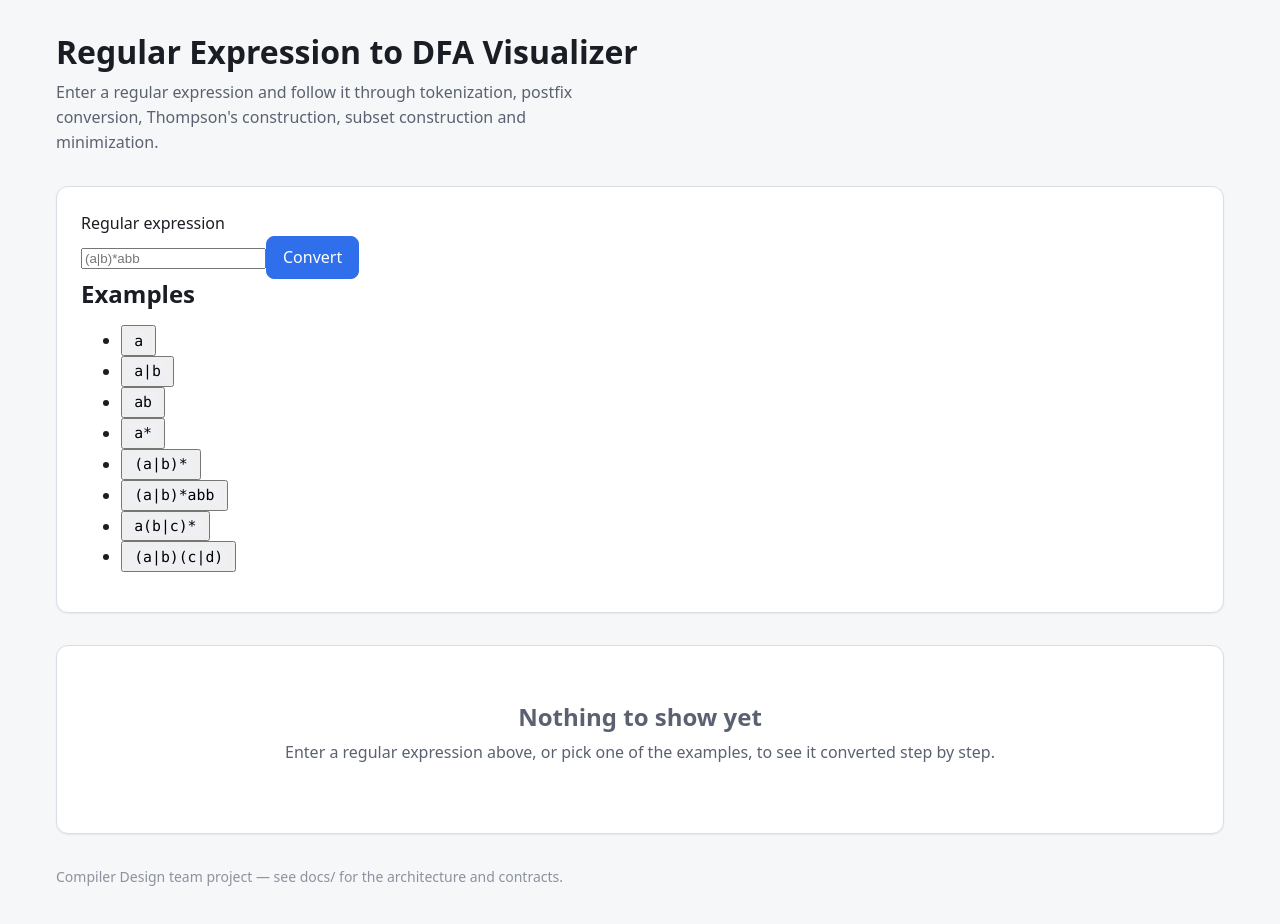
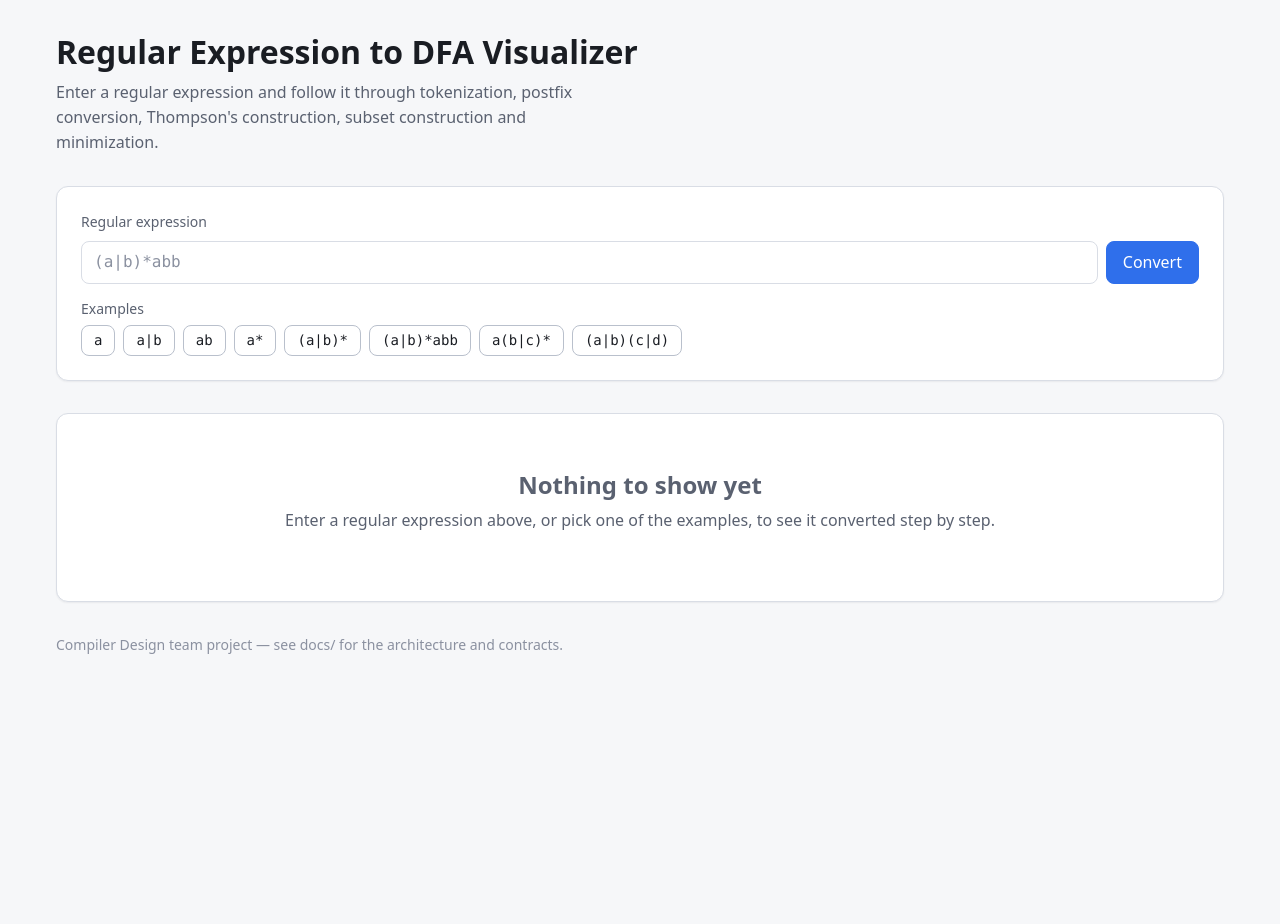
Before and after one commit to Vaastav06/DFA-Visualizer, a React (Vite) app: page / in a window 1280 px wide. Shown: the top 924 px of the page. After the commit the page ends 800 px from the top, so only its background shows below. Built offline with nearby package versions, Linux system fonts and the light colour scheme.

Commit message:
style: polish UI controls

```diff
--- a/src/components/ExampleExpressions.tsx
+++ b/src/components/ExampleExpressions.tsx
@@ -6,6 +6,7 @@
  */
 
 import { EXAMPLE_EXPRESSIONS } from '../data/examples';
+import '../styles/components/ExampleExpressions.css';
 
 interface ExampleExpressionsProps {
   onSelect?: (expression: string) => void;
--- a/src/components/RegexInput.tsx
+++ b/src/components/RegexInput.tsx
@@ -7,6 +7,7 @@
  */
 
 import { useState, type FormEvent } from 'react';
+import '../styles/components/RegexInput.css';
 
 interface RegexInputProps {
   value?: string;
--- /dev/null
+++ b/src/styles/components/ExampleExpressions.css
@@ -0,0 +1,63 @@
+/*
+ * Example expression chips.
+ *
+ * Component styles for ExampleExpressions — tokens only, no literals.
+ */
+
+.examples {
+  margin-top: var(--space-4);
+}
+
+.examples__heading {
+  font-size: var(--font-size-sm);
+  font-weight: 500;
+  color: var(--text-secondary);
+}
+
+.examples__list {
+  display: flex;
+  flex-wrap: wrap;
+  gap: var(--space-2);
+  margin: 0;
+  padding: 0;
+  list-style: none;
+}
+
+.examples__item {
+  appearance: none;
+  -webkit-appearance: none;
+  margin: 0;
+  padding: var(--space-1) var(--space-3);
+  border: 1px solid var(--border-strong);
+  border-radius: var(--radius-md);
+  background: var(--surface);
+  color: var(--text-primary);
+  font-family: var(--font-mono);
+  font-size: var(--font-size-sm);
+  line-height: 1.5;
+  text-align: left;
+  transition:
+    background-color 0.15s ease,
+    border-color 0.15s ease,
+    color 0.15s ease;
+}
+
+.examples__item:hover:not(:disabled) {
+  background: var(--accent-subtle);
+  border-color: var(--accent);
+  color: var(--text-primary);
+}
+
+.examples__item:focus-visible {
+  outline: 2px solid var(--accent);
+  outline-offset: 2px;
+}
+
+.examples__item code {
+  background: none;
+  padding: 0;
+  border-radius: 0;
+  color: inherit;
+  font-family: inherit;
+  font-size: inherit;
+}
--- /dev/null
+++ b/src/styles/components/RegexInput.css
@@ -0,0 +1,51 @@
+/*
+ * Regex input field and Convert row.
+ *
+ * Component styles for RegexInput — tokens only, no literals.
+ */
+
+.regex-input__label {
+  display: block;
+  margin-bottom: var(--space-2);
+  font-size: var(--font-size-sm);
+  font-weight: 500;
+  color: var(--text-secondary);
+}
+
+.regex-input__row {
+  display: flex;
+  flex-wrap: wrap;
+  gap: var(--space-2);
+  align-items: stretch;
+}
+
+.regex-input__field {
+  appearance: none;
+  -webkit-appearance: none;
+  flex: 1;
+  min-width: 0;
+  margin: 0;
+  padding: var(--space-2) var(--space-3);
+  border: 1px solid var(--border);
+  border-radius: var(--radius-md);
+  background: var(--surface);
+  color: var(--text-primary);
+  font-family: var(--font-mono);
+  font-size: var(--font-size-base);
+}
+
+.regex-input__field::placeholder {
+  color: var(--text-muted);
+  opacity: 1;
+}
+
+.regex-input__field:focus {
+  outline: none;
+  border-color: var(--accent);
+  box-shadow: 0 0 0 2px var(--accent-subtle);
+}
+
+.regex-input__field:disabled {
+  cursor: not-allowed;
+  opacity: 0.6;
+}
--- a/src/styles/globals.css
+++ b/src/styles/globals.css
@@ -63,8 +63,16 @@ a {
 }
 
 button {
+  appearance: none;
+  -webkit-appearance: none;
   font: inherit;
   cursor: pointer;
+}
+
+input {
+  appearance: none;
+  -webkit-appearance: none;
+  font: inherit;
 }
 
 button:disabled {
@@ -139,11 +147,17 @@ caption {
 /* ---------- buttons ---------- */
 
 .button {
+  appearance: none;
+  -webkit-appearance: none;
   padding: var(--space-2) var(--space-4);
   border: 1px solid var(--border-strong);
   border-radius: var(--radius-md);
   background: var(--surface);
   color: var(--text-primary);
+}
+
+.button:hover:not(:disabled) {
+  border-color: var(--accent);
 }
 
 .button--primary {
@@ -154,6 +168,7 @@ caption {
 
 .button--primary:hover:not(:disabled) {
   background: var(--accent-hover);
+  border-color: var(--accent-hover);
 }
 
 /* ---------- shared states ---------- */
@@ -179,6 +194,23 @@ caption {
   margin: 0;
 }
 
+.error-display__dismiss {
+  appearance: none;
+  -webkit-appearance: none;
+  margin-top: var(--space-2);
+  padding: var(--space-1) var(--space-3);
+  border: 1px solid var(--border-strong);
+  border-radius: var(--radius-md);
+  background: var(--surface);
+  color: var(--text-primary);
+  font-size: var(--font-size-sm);
+}
+
+.error-display__dismiss:hover:not(:disabled) {
+  background: var(--accent-subtle);
+  border-color: var(--accent);
+}
+
 @media (max-width: 640px) {
   .page {
     padding: var(--space-6) var(--space-3) var(--space-8);
--- a/src/styles/variables.css
+++ b/src/styles/variables.css
@@ -9,6 +9,8 @@
  */
 
 :root {
+  color-scheme: light;
+
   /* Surfaces */
   --background: #f6f7f9;
   --surface: #ffffff;
@@ -79,6 +81,8 @@
 
 @media (prefers-color-scheme: dark) {
   :root {
+    color-scheme: dark;
+
     --background: #14171c;
     --surface: #1b1f26;
     --surface-elevated: #232831;
```
